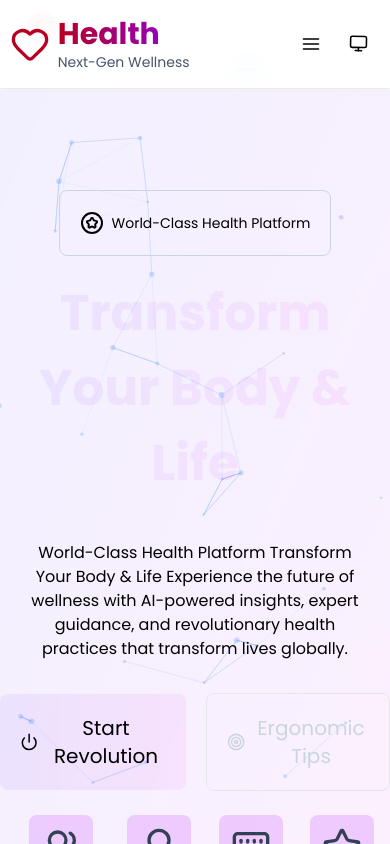
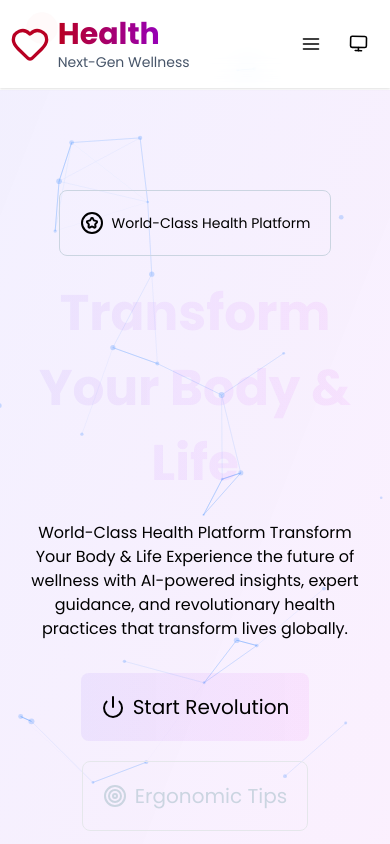
Before and after one commit to ParsaProg/Health, a Next.js app: page / in a window 390 px wide. Shown: the top 844 px of the page. Built offline with nearby package versions, Linux system fonts and the light colour scheme.

Commit message:
hero section responsived

```diff
--- a/src/app/page.tsx
+++ b/src/app/page.tsx
@@ -67,7 +67,7 @@ export default function Home() {
           initial={{ opacity: 0, scale: 0.9, y: 50 }}
           animate={{ opacity: 1, scale: 1, y: 0 }}
           transition={{ delay: 0.3, duration: 0.9 }}
-          className="[@media(min-width:1000px)]:w-[1000px] p-5 md:p-0 md:leading-[40px] text-center md:text-2xl dark:text-slate-400"
+          className="[@media(min-width:1000px)]:w-[1000px] mb-5 px-5 md:px-0 md:leading-[40px] text-center md:text-2xl dark:text-slate-400"
         >
           World-Class Health Platform Transform Your Body & Life Experience the{" "}
 
@@ -75,7 +75,7 @@ export default function Home() {
 
           revolutionary health practices that transform lives globally.
         </motion.p>
-        <div className="flex items-center gap-x-5 justify-center">
+        <div className="flex items-center gap-5 justify-center flex-wrap">
           <motion.button
             initial={{ opacity: 0, scale: 0.9, x: -100 }}
             animate={{ opacity: 1, scale: 1, x: 0 }}
```
